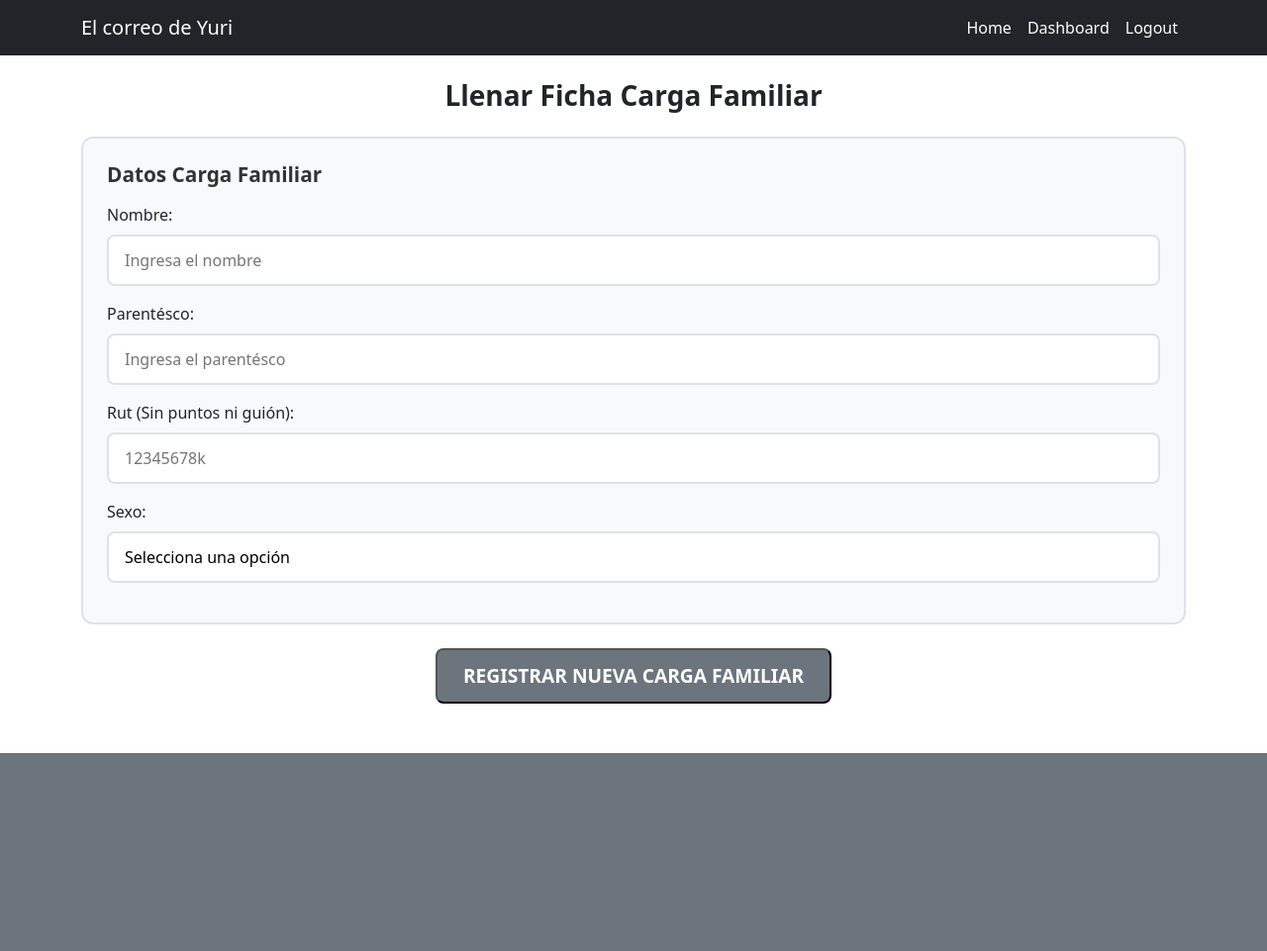
After one commit to vbroosing/el-correo-de-yuri, a Django app: page /llenar-ficha-carga-familiar/ in a window 1280 px wide. The commit adds this page. Shown: the whole page at 99% size. Run offline with Django 5.2, Linux system fonts and the light colour scheme; a user stored in the database is signed in; some libraries are stand-ins or nearby versions.

Commit message:
annadiendo logica cargas familiares}

```diff
--- /dev/null
+++ b/app/templates/llenar-ficha-carga-familiar.html
@@ -0,0 +1,60 @@
+{% extends 'base.html' %}
+{% load static %}
+
+{% block title %}Llenar Ficha{% endblock %}
+
+{% block head %}
+<link rel="stylesheet" href="{% static 'styles/llenar-ficha-trabajador.css' %}">
+{% endblock %}
+
+{% block body %}
+
+<div class="container mt-4">
+    <h1 class="form-title">Llenar Ficha Carga Familiar</h1>
+
+    <!-- Formulario -->
+    <form method="post">
+        {% csrf_token %}
+
+        <!-- Sección: Datos personales -->
+        <div class="section-box">
+            <h3>Datos Carga Familiar</h3>
+
+            <!-- Campo: Nombre -->
+            <div class="mb-3">
+                <label for="nombre_carga_familiar" class="form-label">Nombre:</label>
+                <input type="text" id="nombre_carga_familiar" name="nombre_carga_familiar" class="form-control-custom" placeholder="Ingresa el nombre">
+            </div>
+
+            <!-- Campo: Apellidos -->
+            <div class="mb-3">
+                <label for="parentesco_carga_familiar" class="form-label">Parentésco:</label>
+                <input type="text" id="parentesco_carga_familiar" name="parentesco_carga_familiar" class="form-control-custom" placeholder="Ingresa el parentésco">
+            </div>
+
+            <!-- Campo: Rut -->
+            <div class="mb-3">
+                <label for="rut_carga_familiar" class="form-label">Rut (Sin puntos ni guión):</label>
+                <input type="text" id="rut_carga_familiar" name="rut_carga_familiar" class="form-control-custom rut-input" placeholder="12345678k">
+            </div>
+
+            <!-- Campo: Sexo -->
+            <div class="mb-3">
+                <label for="sexo_carga_familiar" class="form-label">Sexo:</label>
+                <select id="sexo_carga_familiar" name="sexo_carga_familiar  " class="form-select-custom">
+                    <option value="">Selecciona una opción</option>
+                    <option value="Masculino">Masculino</option>
+                    <option value="Femenino">Femenino</option>
+                    <option value="Otro">Otro</option>
+                </select>
+            </div>
+
+
+        </div>
+
+        <!-- Botón: Registrar Nuevo Trabajador -->
+        <button type="submit" class="btn-registrar">REGISTRAR NUEVA CARGA FAMILIAR</button>
+    </form>
+</div>
+
+{% endblock %}
--- a/app/templates/seleccionar-cargas.html
+++ b/app/templates/seleccionar-cargas.html
@@ -13,7 +13,7 @@
 
     <!-- Botones de acción -->
     <div class="d-flex align-items-center mb-4">
-        <a href="#" class="btn-add-carga">Añadir carga</a>
+        <a href="/llenar-ficha-carga-familiar/" class="btn-add-carga">Añadir carga</a>
         <a href="#" class="link-delete">Eliminar cargas seleccionadas</a>
     </div>
 
--- a/app/urls.py
+++ b/app/urls.py
@@ -17,6 +17,7 @@ urlpatterns = [
     path('datos-filtrados/', views.datos_filtrados, name='datos_filtrados'),
 
     # FUNCIONES TRABAJADOR
+    path('llenar-ficha-carga-familiar/', views.llenar_ficha_carga_familiar, name='llenar_ficha_carga_familiar'),
     path('seleccionar-cargas/', views.seleccionar_cargas_familiares, name='seleccionar_cargas_familiares'),
     path('seleccionar-contactos/', views.seleccionar_contactos_emergencia, name='seleccionar_contactos_emergencia'),
     path('modificar-datos-personales/', views.modificar_datos_personales, name='modificar_datos_personales'),
--- a/app/views.py
+++ b/app/views.py
@@ -5,9 +5,10 @@ from django.contrib.auth import login, logout, authenticate
 from django.db import IntegrityError
 from django.contrib.auth.decorators import login_required
 from .decorators import group_required, multi_group_required
+from django.contrib import messages
 
 # MODELOS
-from app.models import Trabajador, Cargo
+from app.models import Trabajador, Cargo, Carga_familiar
 
 # HOME
 @login_required
@@ -129,63 +130,154 @@ def informe_horas_trabajadas(req):
 
 # PERFIL PERSONAL RRHH
 @login_required
+@multi_group_required(['Personal RRHH']) # Asumo que solo Personal RRHH puede crear
 def llenar_ficha_trabajador(req):
+    cargos = Cargo.objects.all()
+
     if req.method == 'POST':
-        # Obtener el ID del cargo seleccionado
-        id_cargo_str = req.POST.get('id_cargo', '').strip()
+        # 1. Recolección de datos y validación básica de presencia
 
-        if not id_cargo_str:
-            # Obtener los cargos para volver a mostrarlos en el template
-            cargos = Cargo.objects.all()
+        # Lista de campos POST requeridos (basados en tu modelo Trabajador)
+        campos_requeridos = [
+            'rut_trabajador', 'nombre_trabajador', 'apellidos_trabajador',
+            'direccion_trabajador', 'sexo_trabajador', 'id_cargo'
+        ]
+
+        campos_trabajador = {}
+        error = False
+
+        for campo in campos_requeridos:
+            valor = req.POST.get(campo, '').strip()
+            if not valor:
+                error = f'El campo "{campo}" es obligatorio.'
+                break
+            campos_trabajador[campo] = valor
+
+        if error:
+            # Si falta un campo, renderiza con el error
             return render(req, 'llenar-ficha-trabajador.html', {
-                'error': 'Debes seleccionar un cargo.',
-                'cargos': cargos
+                'error': error,
+                'cargos': cargos,
+                'valores_anteriores': req.POST # Para no perder lo que ya escribió el usuario
             })
 
+        # 2. Validación de Llave Foránea (Cargo)
         try:
-            cargo = Cargo.objects.get(id=int(id_cargo_str))
+            id_cargo_str = campos_trabajador.pop('id_cargo') # Quitar el ID para obtener la instancia
+            cargo_instance = Cargo.objects.get(id=int(id_cargo_str))
         except (Cargo.DoesNotExist, ValueError):
-            cargos = Cargo.objects.all()
             return render(req, 'llenar-ficha-trabajador.html', {
                 'error': 'El cargo seleccionado no es válido.',
-                'cargos': cargos
+                'cargos': cargos,
+                'valores_anteriores': req.POST
             })
 
-        # Crear el diccionario con los datos del trabajador
-        campos_trabajador = {
-            'rut_trabajador': req.POST.get('rut_trabajador', '').strip(),
-            'nombre_trabajador': req.POST.get('nombre_trabajador', '').strip(),
-            'apellidos_trabajador': req.POST.get('apellidos_trabajador', '').strip(),
-            'direccion_trabajador': req.POST.get('direccion_trabajador', '').strip(),
-            'fecha_ingreso_trabajador': req.POST.get('fecha_ingreso_trabajador', '').strip(),
-            'sexo_trabajador': req.POST.get('sexo_trabajador', '').strip(),
-            'id_cargo': cargo  # Instancia válida de Cargo
-        }
+        # 3. Crear el Trabajador
+        try:
+            # La fecha_ingreso_trabajador tiene auto_now_add=True, no la necesitamos en el POST
+            Trabajador.objects.create(
+                id_cargo=cargo_instance, # Asignamos la instancia
+                **campos_trabajador
+            )
+            # Redirigir al listado o a una página de éxito
+            return redirect('trabajador_listado') # Necesitas una URL llamada 'trabajador_listado'
 
-        # Crear el trabajador en la base de datos
-        trabajador = Trabajador.objects.create(**campos_trabajador)
-         # Para solicitudes GET, obtener los cargos y renderizar el formulario
-        cargos = Cargo.objects.all()
-        return render(req, 'llenar-ficha-trabajador.html', {'cargos': cargos})
-
+        except Exception as e:
+             # Manejar posibles errores de base de datos o formato (ej. si el RUT ya existe)
+            return render(req, 'llenar-ficha-trabajador.html', {
+                'error': f'Error al guardar el trabajador: {e}',
+                'cargos': cargos,
+                'valores_anteriores': req.POST
+            })
 
     else:
-        # Para solicitudes GET, obtener los cargos y renderizar el formulario
-        cargos = Cargo.objects.all()
+        # Solicitud GET
         return render(req, 'llenar-ficha-trabajador.html', {'cargos': cargos})
-
 
 
 # PERFIL TRABAJADOR
 @login_required
+def llenar_ficha_carga_familiar(req):
+    if req.method == 'POST':
+        # Obtener datos del formulario
+        nombre = req.POST.get('nombre_carga_familiar', '').strip()
+        parentesco = req.POST.get('parentesco_carga_familiar', '').strip()
+        rut = req.POST.get('rut_carga_familiar', '').strip()
+        sexo = req.POST.get('sexo_carga_familiar', '').strip()
+
+        # # Validación mínima (puedes mejorarla si necesitas)
+        # if not (nombre and parentesco and rut and sexo):
+        #     messages.error(req, "Por favor, complete todos los campos obligatorios.")
+        #     return render(req, 'llenar-ficha-carga-familiar.html')
+
+        try:
+            # Encontrar al trabajador por nombre y apellido del usuario
+            user = req.user
+            trabajador = Trabajador.objects.get(nombre_trabajador=user.first_name, apellidos_trabajador=user.last_name)
+
+            cargas_query = Carga_familiar.objects.filter(id_trabajador=trabajador)
+            cargas_familiares = [
+                {'nombre': carga.nombre_carga_familiar, 'relacion': carga.parentesco_carga_familiar}
+                for carga in cargas_query
+            ]
+
+            # Crear y guardar la carga familiar
+            Carga_familiar.objects.create(
+                id_trabajador=trabajador,
+                nombre_carga_familiar=nombre,
+                parentesco_carga_familiar=parentesco,
+                rut_carga_familiar=rut,
+                sexo_carga_familiar=sexo
+            )
+
+            messages.success(req, "Carga familiar registrada exitosamente.")
+            return render(req, 'seleccionar-cargas.html', {'cargas_familiares': cargas_familiares})
+
+
+        except Trabajador.DoesNotExist:
+            messages.error(req, "No se encontró un trabajador asociado a tu usuario. Verifica tu nombre y apellido en el perfil.")
+            return render(req, 'seleccionar-cargas.html', {'cargas_familiares': cargas_familiares})
+
+    # Si es GET, solo renderiza el formulario
+    return render(req, 'llenar-ficha-carga-familiar.html')
+
+@login_required
 def seleccionar_cargas_familiares(req):
-    cargas_familiares = [
-    {'nombre': 'María López', 'relacion': 'Esposa'},
-    {'nombre': 'Carlos Ruiz', 'relacion': 'Hijo'},
-    {'nombre': 'Ana Torres', 'relacion': 'Madre'},
-    {'nombre': 'Luis Pérez', 'relacion': 'Hermano'},
-    {'nombre': 'Alberta Jara', 'relacion': 'Hija'}
-    ]
+
+    if req.method == 'GET':
+        # Obtener el nombre y apellido del usuario autenticado
+        user = req.user
+        nombre = user.first_name
+        apellido = user.last_name
+
+        try:
+            # Buscar el trabajador por nombre y apellido
+            trabajador = Trabajador.objects.get(nombre_trabajador=nombre, apellidos_trabajador=apellido)
+            # Obtener sus cargas familiares
+            cargas_query = Carga_familiar.objects.filter(id_trabajador=trabajador)
+            # Formatear como lista de diccionarios
+            cargas_familiares = [
+                {'nombre': carga.nombre_carga_familiar, 'relacion': carga.parentesco_carga_familiar}
+                for carga in cargas_query
+            ]
+        except Trabajador.DoesNotExist:
+            # Si no existe el trabajador, devolver lista vacía o mensaje
+            cargas_familiares = []
+    else:
+        # Si no es POST, también podrías aplicar la misma lógica o dejar vacío
+        user = req.user
+        nombre = user.first_name
+        apellido = user.last_name
+        try:
+            trabajador = Trabajador.objects.get(nombre_trabajador=nombre, apellidos_trabajador=apellido)
+            cargas_query = Carga_familiar.objects.filter(id_trabajador=trabajador)
+            cargas_familiares = [
+                {'nombre': carga.nombre_carga_familiar, 'relacion': carga.parentesco_carga_familiar}
+                for carga in cargas_query
+            ]
+        except Trabajador.DoesNotExist:
+            cargas_familiares = []
+
     return render(req, 'seleccionar-cargas.html', {'cargas_familiares': cargas_familiares})
 
 @login_required
```
Also changed, not shown: db.sqlite3.
